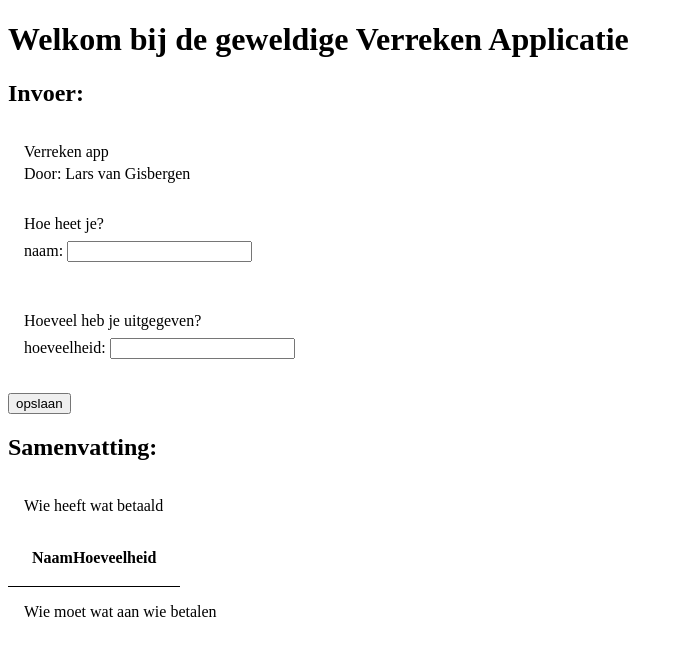
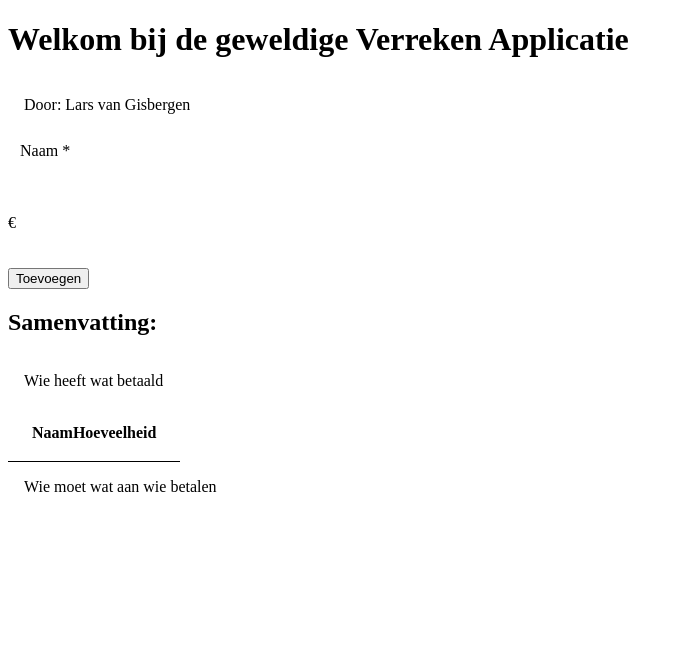
Before and after one commit to LarsvanGisbergen/VerrekenApp, an Angular app in the folder my-app/: page / in a window 1280 px wide. Shown: the top 656 px of the page, without its empty margins (0-683 px from the left). Built offline with nearby package versions, Linux system fonts and the light colour scheme.

Commit message:
Service werkt en kan nu bills verwerken.

```diff
--- a/my-app/src/app/bills/bills.component.css
+++ b/my-app/src/app/bills/bills.component.css
@@ -0,0 +1,5 @@
+mat-cell, .mat-cell {
+
+    min-height:auto;
+    padding: 12px 16px 12px 0;
+  }
--- a/my-app/src/app/bills/bills.component.html
+++ b/my-app/src/app/bills/bills.component.html
@@ -1,11 +1,11 @@
 <table mat-table [dataSource]="this.mService.getBills()" class="table">
-    <ng-container matColumnDef="name">
+    <ng-container matColumnDef="naam">
         <th mat-header-cell *matHeaderCellDef> Naam </th>
         <td mat-cell *matCellDef="let bill"> {{bill.name}} </td>
     </ng-container>
-    <ng-container matColumnDef="amount">
+    <ng-container matColumnDef="bedrag">
         <th mat-header-cell *matHeaderCellDef> Hoeveelheid </th>
-        <td mat-cell *matCellDef="let bill"> € {{+bill.amount | number:'.2'}} </td>
+        <td mat-cell *matCellDef="let bill"> € {{bill.amount | number:'.2'}} </td>
     </ng-container>
 
     <tr mat-header-row *matHeaderRowDef="displayedColumns"></tr>
--- a/my-app/src/app/bills/bills.component.ts
+++ b/my-app/src/app/bills/bills.component.ts
@@ -12,7 +12,7 @@ export class BillsComponent implements OnInit {
   constructor(public mService: MonetaryService) {
 
   }
-  displayedColumns: string[] = ['name', 'amount'];
+  displayedColumns: string[] = ['naam', 'bedrag'];
   ngOnInit(): void {
 
   }
--- a/my-app/src/app/expense-form/expense-form.component.html
+++ b/my-app/src/app/expense-form/expense-form.component.html
@@ -1,22 +1,29 @@
+
+
+<div>
+    <mat-form-field appearance='fill' class="input-field">
+        <mat-label>Naam</mat-label>
+        <input matInput type="text" [formControl]='nameControl' required>
+
+
+        <mat-error *ngIf="nameControl.invalid">Naam mag niet leeg zijn</mat-error>
+
+    </mat-form-field>
+
+</div>
+<br><br><br>
+<div>
+    <mat-form-field class="input-field">
+
+        <input matInput type="number" [formControl]='amountControl' required>
+        <span matPrefix>€&nbsp;</span>
+        <mat-error *ngIf="amountControl.invalid">Inleg mag niet leeg of lager dan 0.01 zijn</mat-error>
+    </mat-form-field>
+    <br><br><br>
+</div>
 
 
 
-<mat-card class="card">
-    <mat-card-title>
-        Hoe heet je?
-    </mat-card-title>
-    <label for="fname">naam: </label>
-    <input type="text" id="name" name="name"><br><br>
-</mat-card>
-
-
-<mat-card class="card">
-    <mat-card-title>
-        Hoeveel heb je uitgegeven?
-    </mat-card-title>
-    <label for="fname">hoeveelheid: </label>
-    <input type="text" id="hoeveelheid" amount="hoeveelheid"><br><br>
-
-</mat-card>
-
-<input type="submit" value="opslaan" onclick="onSave({name},{amount})">
+<div>
+    <button mat-stroked-button color="primary" (click)="onSave()">Toevoegen</button>
+</div>
--- a/my-app/src/app/expense-form/expense-form.component.ts
+++ b/my-app/src/app/expense-form/expense-form.component.ts
@@ -1,7 +1,7 @@
 import { stringify } from '@angular/compiler/src/util';
 import { Component, OnInit } from '@angular/core';
 import { MonetaryService } from '../monetary/monetary.service';
-
+import { FormControl, Validators, FormBuilder } from '@angular/forms'
 @Component({
   selector: 'app-expense-form',
   templateUrl: './expense-form.component.html',
@@ -16,14 +16,25 @@ export class ExpenseFormComponent implements OnInit {
 
   }
 
+  nameControl = new FormControl('', [
+    Validators.required
+  ]);
+  amountControl = new FormControl('', [
+    Validators.required,
+    Validators.min(0.01)
+  ]);
+
   ngOnInit(): void {
   }
 
   //returns true if values are valid to be saved
-  onSave(name:string, amount:number): boolean{
-    if(name != "" || amount <= 0) return false;
-    this.mService.addBill(name, amount);
-    return true;
+  onSave(): void{
+    if(this.nameControl.valid && this.amountControl.valid){
+      this.mService.addBill(this.nameControl.value, Math.round((this.amountControl.value + Number.EPSILON) * 100) / 100);
+    }
+
+    this.nameControl.reset();
+    this.amountControl.reset();
   }
 
 }
--- a/my-app/src/app/monetary/monetary.service.ts
+++ b/my-app/src/app/monetary/monetary.service.ts
@@ -11,14 +11,19 @@ export class MonetaryService {
   payments: Payment[] = []
 
   constructor() {
-    alert("MonetaryService ctor called");
-
+    console.log("MonetaryService initialized");
   }
 
   //returns true if bill was added succesfully
   addBill(name: string, amount: number): boolean{
     let bill:Bill = new Bill(name, amount);
-    try{this.bills.push(bill);}catch{return false;}
+    try{
+      this.bills.push(bill);
+      console.log("name: " + bill.name + " amount: " + bill.amount + " succesfully added to service");
+    }
+    catch{
+      return false;
+    }
     return true;
   }
 
--- a/my-app/src/app/summary/summary.component.html
+++ b/my-app/src/app/summary/summary.component.html
@@ -1,9 +1,11 @@
-<h2>Invoer:</h2>
+
+
+
 <mat-card class="card">
-    <mat-card-title>Verreken app</mat-card-title>
-    <mat-card-subtitle>Door: Lars van Gisbergen</mat-card-subtitle>
+<mat-card-subtitle>Door: Lars van Gisbergen</mat-card-subtitle>
 </mat-card>
 <app-expense-form></app-expense-form>
+
 
 
 <h2>Samenvatting:</h2>
--- /dev/null
+++ b/my-app/src/app/whopayswho/whopayswho.component.html
@@ -0,0 +1 @@
+<p>whopayswho works!</p>
--- /dev/null
+++ b/my-app/src/app/whopayswho/whopayswho.component.ts
@@ -0,0 +1,15 @@
+import { Component, OnInit } from '@angular/core';
+
+@Component({
+  selector: 'app-whopayswho',
+  templateUrl: './whopayswho.component.html',
+  styleUrls: ['./whopayswho.component.css']
+})
+export class WhopayswhoComponent implements OnInit {
+
+  constructor() { }
+
+  ngOnInit(): void {
+  }
+
+}
```
Also changed, not shown: my-app/src/app/app.module.ts (+9 -4 lines), my-app/src/app/whopayswho/whopayswho.component.css (added), 1 other file (tests, documents, lock files or other folders).
